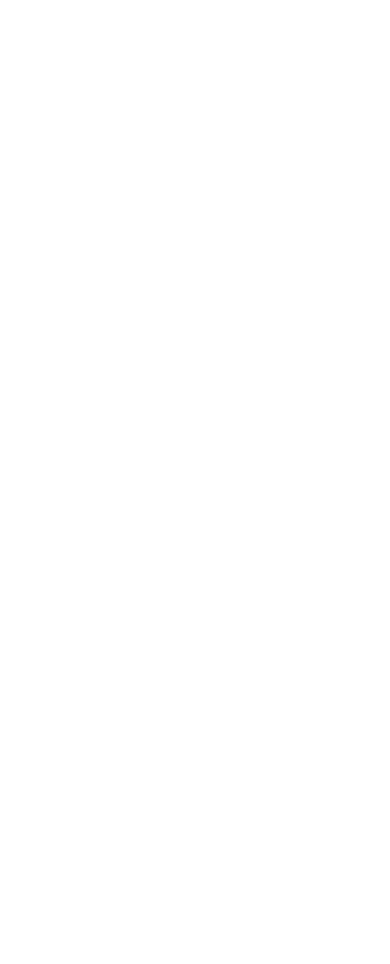
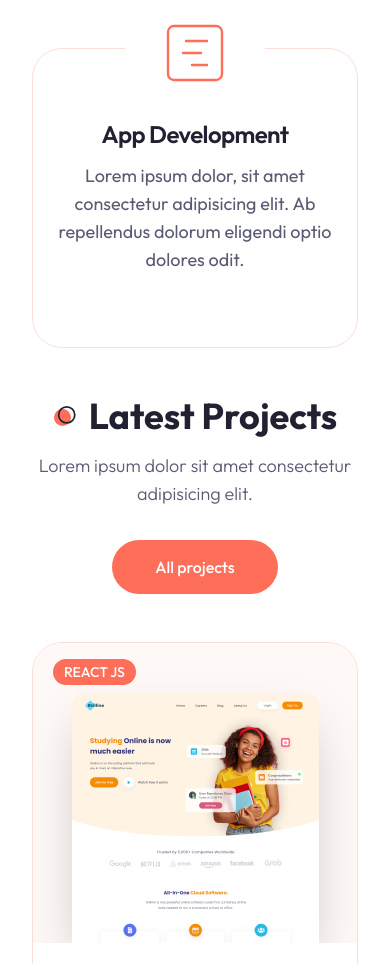
Before and after one commit to joceesagar/Portfolio, a Next.js app: page / in a window 390 px wide. Shown: the part 2506-3470 px from the top of the page. Before the commit the page ends 1926 px from the top, so only its background shows below. Built offline with nearby package versions, Linux system fonts and the light colour scheme.

Commit message:
added footer, projectCard fixed minor bugs

```diff
--- a/app/globals.css
+++ b/app/globals.css
@@ -110,3 +110,13 @@
 .section-title{
   @apply font-bold relative text-4xl w-max flex items-center justify-between gap-x-3 before:bg-dots_light before:dark:bg-dots_dark before:bg-no-repeat before:bg-center before:w-[24px] before:h-[24px]
 }
+
+/* Custom styles for Swiper pagination bullets */
+.swiper-pagination-bullet {
+  @apply bg-primary;
+}
+
+/* Additional specific targeting if needed */
+.swiper-pagination-bullet-active {
+  @apply bg-primary;
+}
--- a/app/page.tsx
+++ b/app/page.tsx
@@ -1,12 +1,16 @@
 //components
+import Services from '@/components/Services';
 import Hero from '../components/Hero';
 import About from '@/components/About';
+import Work from '@/components/Work';
 
 export default function Home() {
   return (
     <main>
       <Hero/>
       <About/>
+      <Services/>
+      <Work/>
     </main>
 
   );
--- a/components/Footer.tsx
+++ b/components/Footer.tsx
@@ -8,12 +8,12 @@
           {/* socials */}
           <Socials
           containerStyles="flex gap-x-6 mx-auto xl:mx-0 mb-4"
-          iconStyles="text-primary text-[20px]"
+          iconStyles="text-primary dark:text-white/70 text-[20px] hover:text-white dark:hover:text-primary transition-all"
 
           />
           {/* copyright */}
           <div className="text-muted-foreground">
-            Copyright &copy; Sagar Joshi. All rights reserved
+            Copyright &copy; Sagar Joshi. All rights reserved.
           </div>
         </div>
       </div>
--- a/components/Header.tsx
+++ b/components/Header.tsx
@@ -22,7 +22,7 @@
   })
 
   return (
-    <header className={` ${header ? 'py-4 bg-white shadow-lg dark:bg-accent':'py-6 bg-transparent'} sticky top-0 z-30 transition-all ${pathName === '/' && 'bg-[#fef9f5] dark:bg-inherit'}` }>
+    <header className={` ${header ? 'py-4 bg-white shadow-lg dark:bg-secondary':'py-6 bg-transparent'} sticky top-0 z-30 transition-all dark:shadow-lg` }>
       <div className=' container'>
         <div className='flex justify-between top-0 items-center'>
           <Logo />
--- /dev/null
+++ b/components/ProjectCard.tsx
@@ -0,0 +1,55 @@
+import React from "react";
+import { Card, CardHeader } from "./ui/card";
+import { Badge } from "./ui/badge";
+import Image from "next/image";
+import { StaticImport } from "next/dist/shared/lib/get-img-props";
+import { Github, Link2Icon } from "lucide-react";
+import Link from "next/link";
+
+
+interface Project {
+  image?: string | StaticImport;
+  category?: string;
+  name?: string;
+  description?: string;
+  link?: string;
+  github?: string;
+}
+
+interface ProjectCardProps {
+  project: Project;
+}
+
+const ProjectCard: React.FC<ProjectCardProps> = ({ project }) => {
+
+  return (
+    <Card className="group overflow-hidden relative">
+      <CardHeader className="p-0">
+        {/* image */}
+        <div className="relative w-full h-[300px] flex items-center justify-center bg-tertiary dark:bg-secondary/40 xl:bg-work_project_bg_light xl:dark:bg-work_project_bg_dark xl:bg-[110%] xl:bg-no-repeat overflow-hidden">
+          {project.image && (<Image
+            className='absolute bottom-0 shadow-2xl'
+            src={project.image}
+            width={247}
+            height={250}
+            alt=''
+            priority
+          />)}
+          {/* btns */}
+          <div className="flex gap-x-4">
+            {project.link && (<Link href={project.link} className="bg-secondary w-[54px] h-[54px] rounded-full flex justify-center items-center scale-0 opacity-0 group-hover:scale-100 group-hover:opacity-100 transition-all duration-200"><Link2Icon className="text-white"/></Link>)}
+
+            {project.github&&(<Link href={project.github} className="bg-secondary w-[54px] h-[54px] rounded-full flex justify-center items-center scale-0 opacity-0 group-hover:scale-100 group-hover:opacity-100 transition-all duration-300"><Github className="text-white"/></Link>)}
+          </div>
+        </div>
+      </CardHeader>
+      <div className="h-full px-8 py-6">
+        <Badge className="uppercase text-sm font-medium mb-2 absolute top-4 left-5">{project.category}</Badge>
+        <h4 className="h4 mb-1">{project.name}</h4>
+        <p className="text-muted-foreground text-lg">{project.description}</p>
+      </div>
+    </Card>
+  )
+}
+
+export default ProjectCard
--- /dev/null
+++ b/components/Services.tsx
@@ -0,0 +1,54 @@
+import { GanttChartSquare, Blocks, Gem } from "lucide-react"
+import { Card, CardContent, CardDescription, CardHeader, CardTitle } from "./ui/card"
+
+const services = [
+    {
+        icon: <GanttChartSquare size={72} strokeWidth={0.8} />,
+        title: 'Web Design',
+        Description: 'Lorem ipsum dolor, sit amet consectetur adipisicing elit. Ab repellendus dolorum eligendi optio dolores odit.'
+    },
+    {
+        icon: <Blocks size={72} strokeWidth={0.8} />,
+        title: 'Web Development',
+        Description: 'Lorem ipsum dolor, sit amet consectetur adipisicing elit. Ab repellendus dolorum eligendi optio dolores odit.'
+    },
+    {
+        icon: <GanttChartSquare size={72} strokeWidth={0.8} />,
+        title: 'App Development',
+        Description: 'Lorem ipsum dolor, sit amet consectetur adipisicing elit. Ab repellendus dolorum eligendi optio dolores odit.'
+    }
+
+
+]
+
+const Services = () => {
+    return (
+        <section className="mb-12 xl:mb-36">
+            <div className="container mx-auto">
+                <h2 className="section-title mb-12 xl:mb-24 text-center mx-auto">
+                    My Services
+                    </h2>
+                {/* grid items */}
+                <div className="grid xl:grid-cols-3 justify-center gap-y-12 xl:gap-y-24 xl:gap-x-8">
+                    {services.map((item, index) =>{
+                        return <Card className="w-full max-w-[424px] h-[300px] flex flex-col pt-16 pb-10 justify-center items-center relative"
+                        key={index}>
+                            <CardHeader className="text-primary absolute -top-[60px]">
+                                <div className="w-[140px] h-[80px] bg-white dark:bg-background flex justify-center items-center">{item.icon}</div>
+                            </CardHeader>
+                            <CardContent className="text-center">
+                                <CardTitle className="mb-4">{item.title}</CardTitle>
+                                <CardDescription className="text-lg">{item.Description}</CardDescription>
+
+                            </CardContent>
+
+                        </Card>
+                    })}
+                </div>
+            </div>
+
+        </section>
+    )
+}
+
+export default Services
--- /dev/null
+++ b/components/Work.tsx
@@ -0,0 +1,145 @@
+'use client'
+import Link from "next/link"
+import { Button } from "./ui/button"
+
+//import swiper react components
+import {Swiper, SwiperSlide} from "swiper/react"
+
+//import swiper styles
+import 'swiper/css'
+import 'swiper/css/pagination'
+
+//import required modules
+import {Pagination} from 'swiper/modules'
+
+//components
+import ProjectCard from "./ProjectCard"
+
+interface Project{
+  image: string,
+  category: string,
+  name: string,
+  description: string,
+  link: string,
+  github: string;
+
+}
+
+
+const projectData:Project[] = [
+  {
+    image: '/assets/work/3.png',
+    category: 'react js',
+    name: 'Nexa Website',
+    description: 'Lorem ipsum dolor sit amet, consectetur adipisicing elit. Maiores, architecto.',
+    link: '/',
+    github: '/'
+  },
+  {
+    image: '/assets/work/4.png',
+    category: 'react js',
+    name: 'Solstice Website',
+    description: 'Lorem ipsum dolor sit amet, consectetur adipisicing elit. Maiores, architecto.',
+    link: '/',
+    github: '/'
+  },
+  {
+    image: '/assets/work/2.png',
+    category: 'next js',
+    name: 'Lumina Website',
+    description: 'Lorem ipsum dolor sit amet, consectetur adipisicing elit. Maiores, architecto.',
+    link: '/',
+    github: '/'
+  },
+  {
+    image: '/assets/work/1.png',
+    category: 'next js',
+    name: 'Evolve Website',
+    description: 'Lorem ipsum dolor sit amet, consectetur adipisicing elit. Maiores, architecto.',
+    link: '/',
+    github: '/'
+  },
+  {
+    image: '/assets/work/3.png',
+    category: 'next js',
+    name: 'Ignite Website',
+    description: 'Lorem ipsum dolor sit amet, consectetur adipisicing elit. Maiores, architecto.',
+    link: '/',
+    github: '/'
+  },
+  {
+    image: '/assets/work/4.png',
+    category: 'next js',
+    name: 'Envision Website',
+    description: 'Lorem ipsum dolor sit amet, consectetur adipisicing elit. Maiores, architecto.',
+    link: '/',
+    github: '/'
+  },
+  {
+    image: '/assets/work/1.png',
+    category: 'fullstack',
+    name: 'Serenity Website',
+    description: 'Lorem ipsum dolor sit amet, consectetur adipisicing elit. Maiores, architecto.',
+    link: '/',
+    github: '/'
+  },
+  {
+    image: '/assets/work/3.png',
+    category: 'fullstack',
+    name: 'Nova Website',
+    description: 'Lorem ipsum dolor sit amet, consectetur adipisicing elit. Maiores, architecto.',
+    link: '/',
+    github: '/'
+  },
+  {
+    image: '/assets/work/2.png',
+    category: 'fullstack',
+    name: 'Zenith Website',
+    description: 'Lorem ipsum dolor sit amet, consectetur adipisicing elit. Maiores, architecto.',
+    link: '/',
+    github: '/'
+  },
+]
+
+
+
+const Work= () => {
+  return (
+    <section className="relative mb-12 xl:mb-48">
+      <div className="container mx-auto">
+        {/* text */}
+        <div className="max-w-[400px] mx-auto xl:mx-0 text-center xl:text-left mb-12 xl:h-[400px] flex flex-col justify-center items-center xl:items-start">
+          <h2 className="section-title mb-4">Latest Projects</h2>
+          <p className="subtitle mb-8">Lorem ipsum dolor sit amet consectetur adipisicing elit.</p>
+          <Link href='/projects'>
+          <Button>All projects</Button>
+          </Link>
+        </div>
+        {/* slider */}
+        <div className="xl:max-w-[1000px] xl:absolute right-0 top-0">
+          <Swiper className=" h-[480px]" slidesPerView={1} breakpoints={{
+            640: {
+              slidesPerView: 2
+            }
+          }}
+          spaceBetween={30}
+          modules={[Pagination]}
+          pagination={{clickable: true}}>
+            {/* show only the first 4 projects for the slides*/}
+            {projectData.slice(0, 4).map((project,index)=>{
+              return (
+              <SwiperSlide key={index}>
+                <ProjectCard project={project}/>
+
+              </SwiperSlide>
+            )
+            })}
+          </Swiper>
+        </div>
+      </div>
+
+    </section>
+  )
+}
+
+export default Work
--- a/components/ui/card.tsx
+++ b/components/ui/card.tsx
@@ -9,7 +9,7 @@
   <div
     ref={ref}
     className={cn(
-      "rounded-lg border bg-card text-card-foreground shadow-sm",
+      "rounded-[30px] border bg-background text-card-foreground",
       className
     )}
     {...props}
--- a/tailwind.config.ts
+++ b/tailwind.config.ts
@@ -87,7 +87,9 @@
         about_shape_light: 'url(/assets/about/shape-light.svg)',
         about_shape_dark: 'url(/assets/about/shape-dark.svg)',
         dots_light: 'url(/assets/dots-light.svg)',
-        dots_dark: 'url(/assets/dots-dark.svg)'
+        dots_dark: 'url(/assets/dots-dark.svg)',
+        work_project_bg_light: 'url(/assets/work/project-bg-light.png)',
+        work_project_bg_dark: 'url(/assets/work/project-bg-dark.png)'
       }
     },
   },
```
